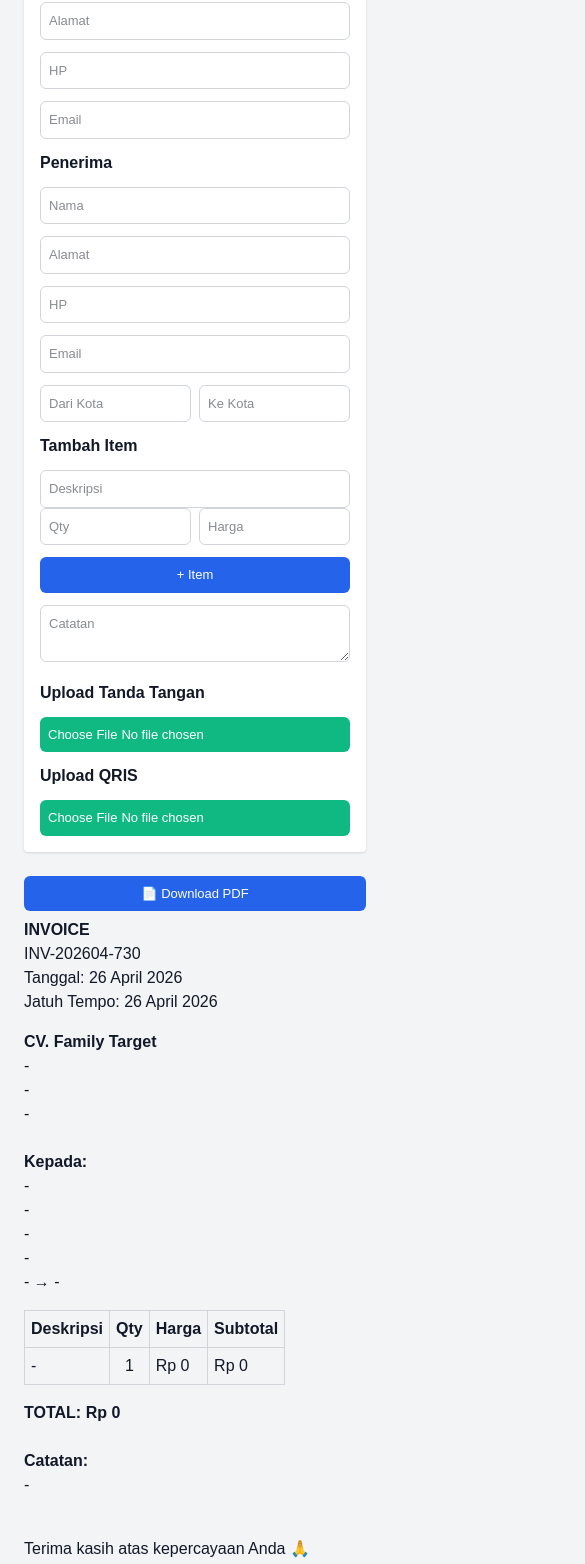
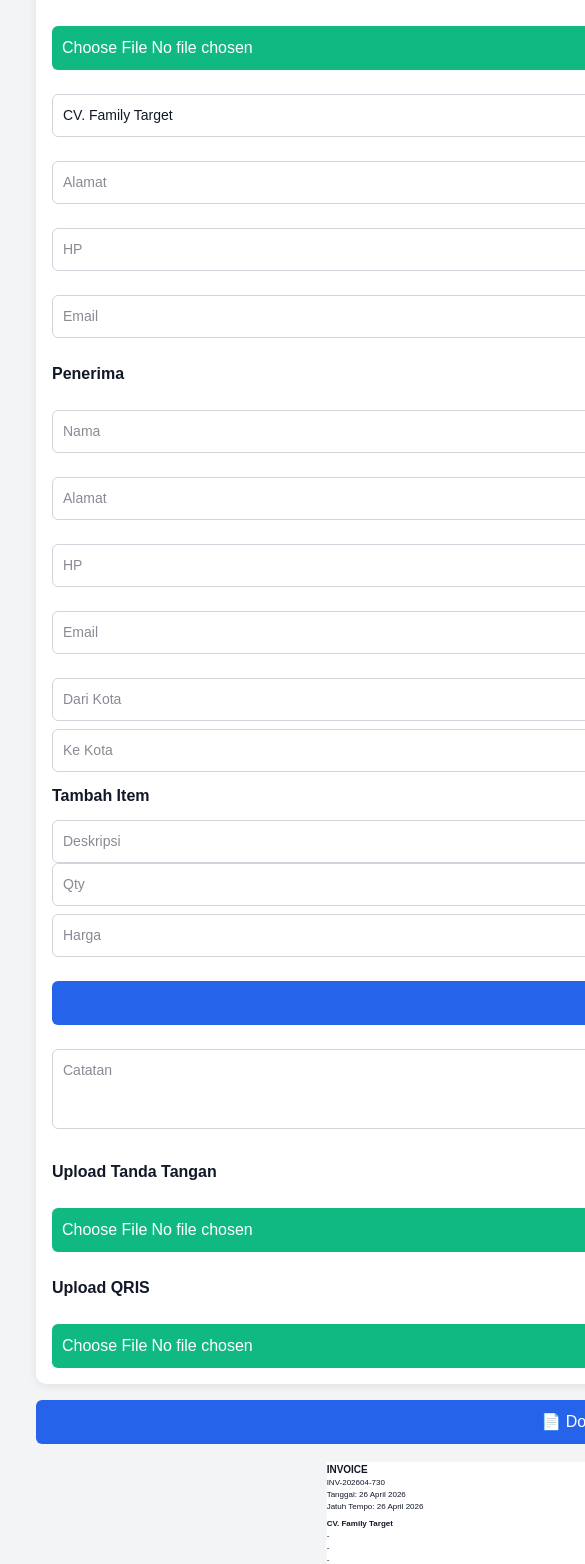
Before and after one commit to rahmatfantastik07/invoice-app, a Next.js app: page / in a window 390 px wide. Shown: the part 415-1979 px from the top of the page, 585 px wide, since content can reach past the window. Built offline with nearby package versions, Linux system fonts and the light colour scheme.

Commit message:
Update globals.css

```diff
--- a/app/globals.css
+++ b/app/globals.css
@@ -1,8 +1,6 @@
 @import "tailwindcss";
 
-/* =========================
-   RESET
-   ========================= */
+/* RESET */
 *,
 *::before,
 *::after {
@@ -16,9 +14,44 @@ body {
   color: #111827;
 }
 
-/* =========================
-   INPUT
-   ========================= */
+/* LAYOUT */
+.max-w-350 {
+  max-width: 1200px;
+  width: 100%;
+  margin: auto;
+}
+
+.grid {
+  display: grid;
+  grid-template-columns: 1fr;
+  gap: 16px;
+  padding: 12px;
+}
+
+@media (min-width: 768px) {
+  .grid.md\:grid-cols-2 {
+    grid-template-columns: 1fr 1fr;
+  }
+}
+
+/* FORM */
+.bg-white {
+  background: #fff;
+  width: 100%;
+}
+
+.shadow {
+  box-shadow: 0 2px 10px rgba(0,0,0,0.08);
+}
+
+.rounded {
+  border-radius: 10px;
+}
+
+.space-y-3 > * + * {
+  margin-top: 12px;
+}
+
 .input {
   border: 1px solid #d1d5db;
   padding: 10px;
@@ -27,17 +60,14 @@ body {
   font-size: 14px;
 }
 
-.input:focus {
-  outline: none;
-  border-color: #2563eb;
+textarea.input {
+  min-height: 80px;
 }
 
-/* =========================
-   BUTTON
-   ========================= */
+/* BUTTON */
 .btn {
   background: #2563eb;
-  color: white;
+  color: #fff;
   padding: 10px;
   border-radius: 6px;
   width: 100%;
@@ -45,41 +75,30 @@ body {
 
 .btn2 {
   background: #10b981;
-  color: white;
-  padding: 8px;
+  color: #fff;
+  padding: 10px;
   border-radius: 6px;
   width: 100%;
 }
 
-/* =========================
-   GRID FORM
-   ========================= */
-.invoice-grid {
-  display: grid;
-  grid-template-columns: 1fr;
-  gap: 16px;
-  max-width: 1200px;
-  margin: auto;
+/* PREVIEW */
+.preview-wrapper {
+  width: 100%;
+  overflow-x: auto;
+  display: flex;
+  justify-content: center;
   padding: 10px;
 }
 
-@media (min-width: 768px) {
-  .invoice-grid {
-    grid-template-columns: 1fr 1fr;
-  }
+.preview-scale {
+  transform-origin: top center;
 }
 
-/* =========================
-   PREVIEW DESKTOP (A4)
-   ========================= */
-.flex.justify-center {
-  width: 100%;
-  overflow-x: auto;
-  padding: 10px;
-}
-
-.flex.justify-center > div {
-  transform-origin: top center;
+/* DESKTOP FIX */
+.preview-scale > div {
+  width: 297mm;
+  min-height: 210mm;
+  background: white;
 }
 
 /* TABLE */
@@ -91,95 +110,48 @@ table {
 td, th {
   border: 1px solid #d1d5db;
   padding: 6px;
-  word-break: break-word;
+  font-size: 12px;
 }
 
-/* =========================
-   🔥 MOBILE MODE (REAL RESPONSIVE)
-   ========================= */
+/* MOBILE */
 @media (max-width: 768px) {
 
-  /* container */
-  .flex.justify-center {
-    justify-content: center;
-    overflow-x: hidden;
-    padding: 10px;
+  .grid {
+    grid-template-columns: 1fr !important;
   }
 
-  /* override A4 jadi fleksibel */
-  .flex.justify-center > div {
-    width: 100% !important;
-    min-height: auto !important;
-    padding: 16px !important;
+  /* FORM FIX */
+  .flex.gap-2 {
+    flex-direction: column !important;
   }
 
-  /* HEADER jadi vertikal */
-  .flex.justify-center > div > div:first-child {
+  .flex.gap-2 > * {
+    width: 100%;
+  }
+
+  /* 🔥 PREVIEW SCALE ONLY VISUAL */
+  .preview-scale {
+    transform: scale(0.6);
+  }
+
+  .flex.justify-between {
     flex-direction: column !important;
     gap: 10px;
   }
 
-  /* logo */
-  img {
-    max-width: 120px;
-    height: auto !important;
-  }
-
-  /* text kanan jadi kiri */
   .text-right {
     text-align: left !important;
   }
 
-  /* TABLE scroll horizontal */
   table {
     display: block;
     overflow-x: auto;
-    white-space: nowrap;
-  }
-
-  /* font */
-  .text-sm {
-    font-size: 14px !important;
-  }
-
-  h1 {
-    font-size: 18px !important;
-  }
-
-  /* footer jadi stack */
-  .flex.justify-between {
-    flex-direction: column !important;
-    gap: 16px;
-    align-items: flex-start !important;
-  }
-
-  /* QR & signature */
-  .flex.justify-between img {
-    max-width: 150px;
   }
 }
 
-/* =========================
-   EXTRA SMALL DEVICE
-   ========================= */
+/* EXTRA SMALL */
 @media (max-width: 480px) {
-
-  .text-sm {
-    font-size: 13px !important;
+  .preview-scale {
+    transform: scale(0.5);
   }
-
-  h1 {
-    font-size: 16px !important;
-  }
-
-  .input {
-    font-size: 13px;
-    padding: 8px;
-  }
-
-  .btn, .btn2 {
-    font-size: 13px;
-    padding: 8px;
-  }
-
 }
```
